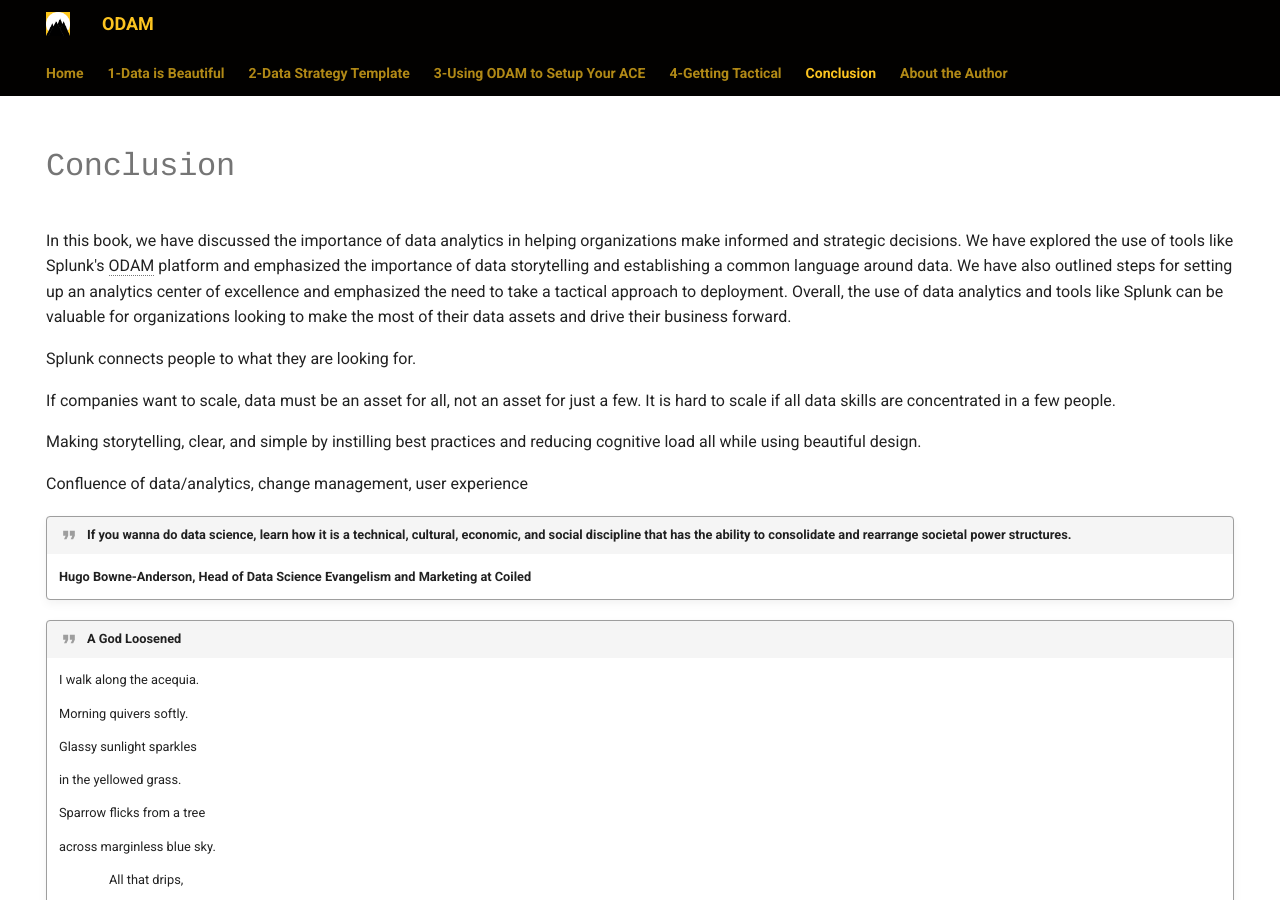
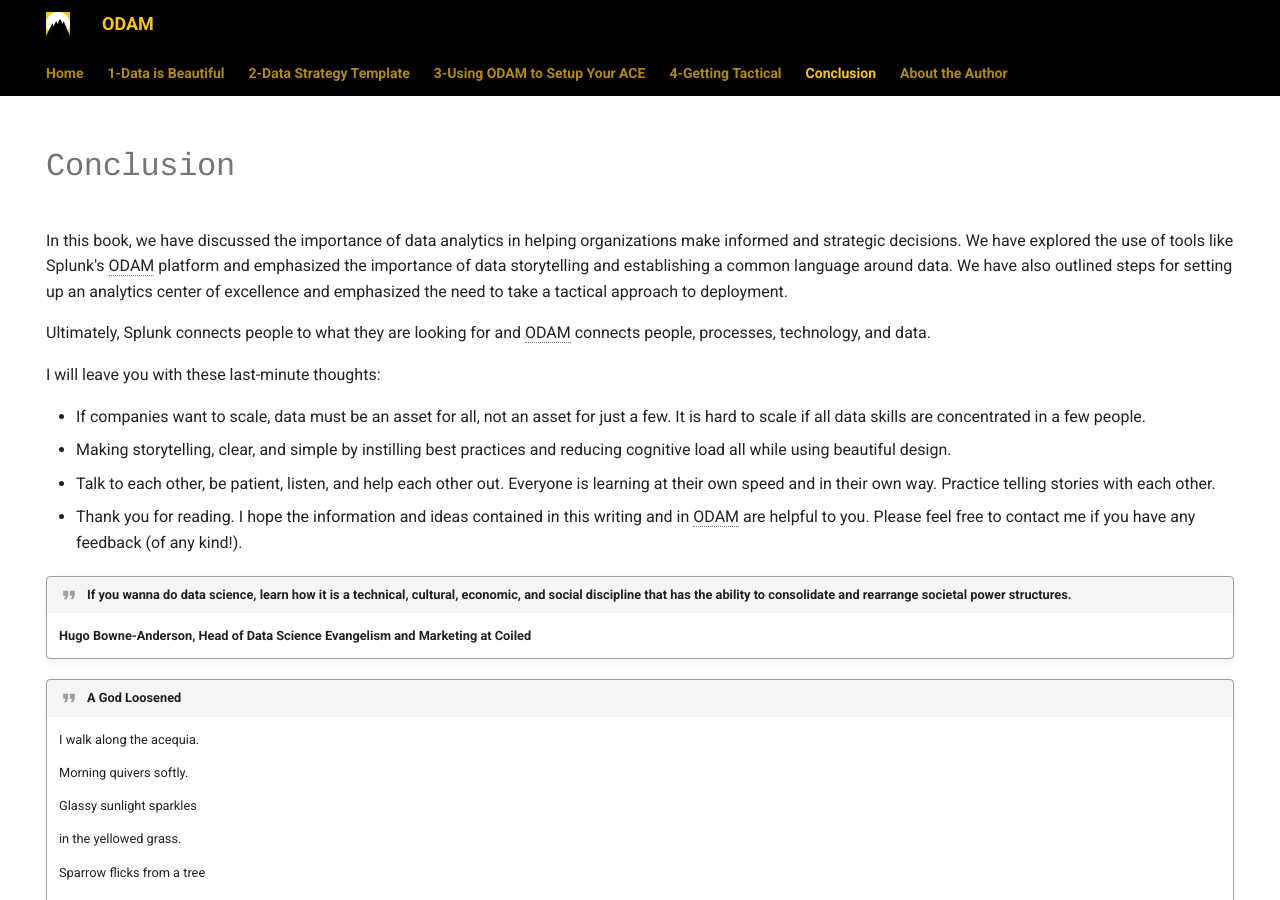
Before and after one commit to ZachChristensen28/odam-community, an MkDocs documentation site: the page built from docs/conclusion/index.md, in a window 1280 px wide and 900 px high. Built offline with MkDocs 1.6.1 and Material for MkDocs 9.7.7, drawn with Linux system fonts in a browser that asks for light colours.

Commit message:
updated conclusion
Signed-off-by: Zachary Christensen <zchristensen@splunk.com>

```diff
--- a/docs/conclusion/index.md
+++ b/docs/conclusion/index.md
@@ -6,15 +6,16 @@
 
 # Conclusion
 
-In this book, we have discussed the importance of data analytics in helping organizations make informed and strategic decisions. We have explored the use of tools like Splunk's ODAM platform and emphasized the importance of data storytelling and establishing a common language around data. We have also outlined steps for setting up an analytics center of excellence and emphasized the need to take a tactical approach to deployment. Overall, the use of data analytics and tools like Splunk can be valuable for organizations looking to make the most of their data assets and drive their business forward.
+In this book, we have discussed the importance of data analytics in helping organizations make informed and strategic decisions. We have explored the use of tools like Splunk's ODAM platform and emphasized the importance of data storytelling and establishing a common language around data. We have also outlined steps for setting up an analytics center of excellence and emphasized the need to take a tactical approach to deployment.
 
-Splunk connects people to what they are looking for.
+Ultimately, Splunk connects people to what they are looking for and ODAM connects people, processes, technology, and data.
 
-If companies want to scale, data must be an asset for all, not an asset for just a few. It is hard to scale if all data skills are concentrated in a few people.
+I will leave you with these last-minute thoughts:
 
-Making storytelling, clear, and simple by instilling best practices and reducing cognitive load all while using beautiful design.
-
-Confluence of data/analytics, change management, user experience
+- If companies want to scale, data must be an asset for all, not an asset for just a few. It is hard to scale if all data skills are concentrated in a few people.
+- Making storytelling, clear, and simple by instilling best practices and reducing cognitive load all while using beautiful design.
+- Talk to each other, be patient, listen, and help each other out. Everyone is learning at their own speed and in their own way. Practice telling stories with each other.
+- Thank you for reading. I hope the information and ideas contained in this writing and in ODAM are helpful to you. Please feel free to contact me if you have any feedback (of any kind!).
 
 !!! quote "If you wanna do data science, learn how it is a technical, cultural, economic, and social discipline that has the ability to consolidate and rearrange societal power structures."
     <strong>Hugo Bowne-Anderson, Head of Data Science Evangelism and Marketing at Coiled</strong>
```
